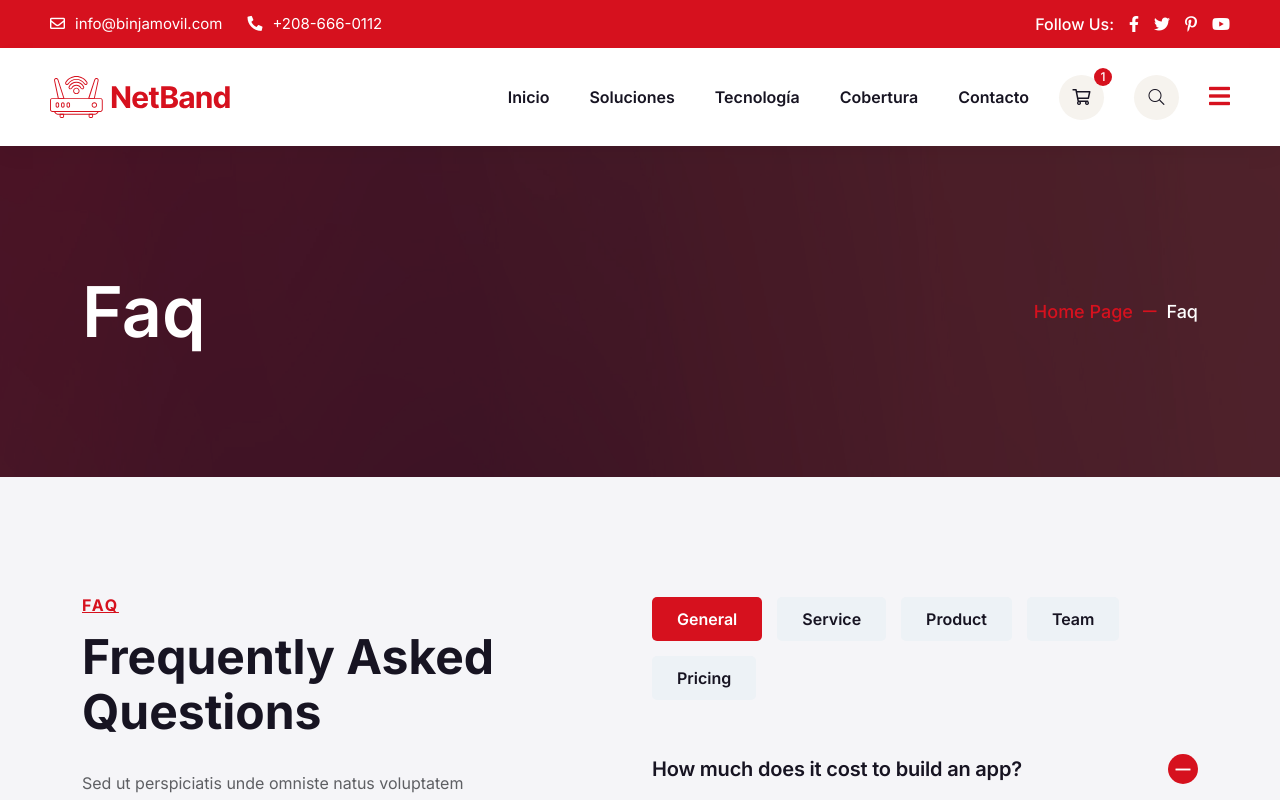
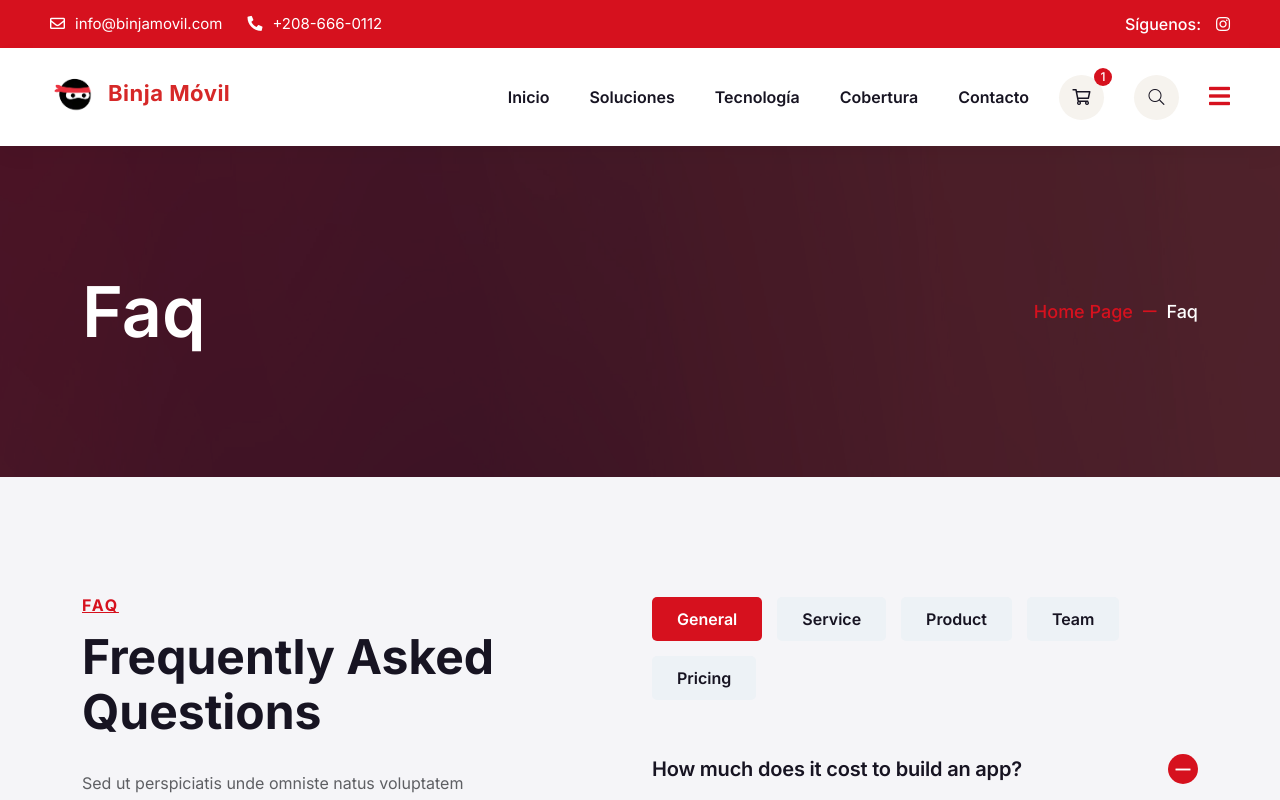
Before and after one commit to desarrolloweb-hub/binja-plantilla, a Next.js app: page /faq in a window 1280 px wide. Shown: the top 800 px of the page. Built offline with nearby package versions, Linux system fonts and the light colour scheme; a web font is replaced by a local one.

Commit message:
fix: datos correctos en el header

```diff
--- a/app/contact/page.js
+++ b/app/contact/page.js
@@ -31,8 +31,8 @@ const page = () => {
                         <div className="content">
                           <h5>Location</h5>
                           <p>
-                            55 Main street, 2nd block, <br />
-                            Melbourne, Australia
+                            3er Ave. 306, Col. Guerra, <br />
+                            Guadalupe, NL
                           </p>
                         </div>
                       </div>
--- a/app/layout.js
+++ b/app/layout.js
@@ -11,9 +11,9 @@ import "./globals.css";
 import Preloader from "@/layouts/Preloader";
 
 export const metadata = {
-  title: "NetBand - Internet Provider and Broadband TV React NextJS Template",
+  title: "Binja Móvil - Internet y Telefonía",
   description:
-    "Generated by netBand - Internet Provider and Broadband TV React NextJS Template",
+    "Binja Móvil — Soluciones de internet y telefonía para hogares y negocios.",
 };
 
 export default function RootLayout({ children }) {
--- a/layouts/Footer.js
+++ b/layouts/Footer.js
@@ -67,7 +67,7 @@ const Footer1 = () => {
               <div className="single-footer-widget">
                 <div className="widget-head">
                   <Link href="/">
-                    <img src="assets/img/logo/footer-logo.svg" alt="logo-img" />
+                    <img src="assets/img/logo/binja-movil.webp" alt="Binja Móvil" style={{height: "60px", width: "auto"}} />
                   </Link>
                 </div>
                 <div className="footer-content">
@@ -242,7 +242,7 @@ const Footer2 = () => {
               <div className="single-footer-widget">
                 <div className="widget-head">
                   <Link href="/">
-                    <img src="assets/img/logo/footer-logo.svg" alt="logo-img" />
+                    <img src="assets/img/logo/binja-movil.webp" alt="Binja Móvil" style={{height: "60px", width: "auto"}} />
                   </Link>
                 </div>
                 <div className="footer-content">
@@ -411,7 +411,7 @@ const Footer3 = () => {
         <div className="footer-top">
           <div className="footer-logo wow fadeInUp" data-wow-delay=".3s">
             <Link href="/">
-              <img src="assets/img/logo/footer-logo-2.svg" alt="img" />
+              <img src="assets/img/logo/binja-movil.webp" alt="Binja Móvil" style={{height: "60px", width: "auto"}} />
             </Link>
           </div>
           <ul className="wow fadeInUp" data-wow-delay=".5s">
@@ -513,7 +513,7 @@ const Footer3 = () => {
                   <h5>Locations:</h5>
                 </div>
                 <div className="footer-address-text">
-                  <p>55 Main Street, 2nd block Malborne, Australia</p>
+                  <p>3er Ave. 306, Col. Guerra, Guadalupe NL</p>
                   <h5>Contact</h5>
                   <a href="mailto:info@binjamovil.com" className="link-mail">
                     info@binjamovil.com
--- a/layouts/Header.js
+++ b/layouts/Header.js
@@ -75,22 +75,13 @@ const Header1 = ({ openSidebar, single, menus }) => {
               </li>
               <li>
                 <i className="fas fa-map-marker-alt" />
-                55 Main Street, 2nd block, Malborne ,Australia
+                3er Ave. 306, Col. Guerra, Guadalupe NL
               </li>
             </ul>
             <div className="top-right">
               <div className="social-icon d-flex align-items-center">
-                <a href="#">
-                  <i className="fab fa-facebook-f" />
-                </a>
-                <a href="#">
-                  <i className="fab fa-twitter" />
-                </a>
-                <a href="#">
-                  <i className="fab fa-vimeo-v" />
-                </a>
-                <a href="#">
-                  <i className="fab fa-pinterest-p" />
+                <a href="https://instagram.com/binjamovil" target="_blank" rel="noopener noreferrer">
+                  <i className="fab fa-instagram" />
                 </a>
               </div>
               <ul className="header-menu">
@@ -116,7 +107,7 @@ const Header1 = ({ openSidebar, single, menus }) => {
                 <div className="header-left">
                   <div className="logo">
                     <Link href="/" className="header-logo">
-                      <img src="assets/img/logo/logo.svg" alt="logo-img" />
+                      <span style={{display: "inline-flex", alignItems: "center", gap: "10px"}}><img src="assets/img/logo/binja-movil.webp" alt="Binja Móvil" style={{height: "50px", width: "auto"}} /><span style={{fontWeight: 700, fontSize: "22px", color: "#d62828", letterSpacing: "0.5px"}}>Binja Móvil</span></span>
                     </Link>
                   </div>
                   <div className="mean__menu-wrapper">
@@ -182,18 +173,9 @@ const Header2 = ({ openSidebar, single, menus }) => {
             </ul>
             <div className="top-right">
               <div className="social-icon d-flex align-items-center">
-                <span>Follow Us:</span>
-                <a href="#">
-                  <i className="fab fa-facebook-f" />
-                </a>
-                <a href="#">
-                  <i className="fab fa-twitter" />
-                </a>
-                <a href="#">
-                  <i className="fab fa-pinterest-p" />
-                </a>
-                <a href="#">
-                  <i className="fab fa-youtube" />
+                <span>Síguenos:</span>
+                <a href="https://instagram.com/binjamovil" target="_blank" rel="noopener noreferrer">
+                  <i className="fab fa-instagram" />
                 </a>
               </div>
             </div>
@@ -207,7 +189,7 @@ const Header2 = ({ openSidebar, single, menus }) => {
               <div className="header-left">
                 <div className="logo">
                   <Link href="/" className="header-logo">
-                    <img src="assets/img/logo/logo.svg" alt="logo-img" />
+                    <span style={{display: "inline-flex", alignItems: "center", gap: "10px"}}><img src="assets/img/logo/binja-movil.webp" alt="Binja Móvil" style={{height: "50px", width: "auto"}} /><span style={{fontWeight: 700, fontSize: "22px", color: "#d62828", letterSpacing: "0.5px"}}>Binja Móvil</span></span>
                   </Link>
                 </div>
               </div>
@@ -321,17 +303,8 @@ const Header3 = ({ openSidebar, single, menus }) => {
                 />
               </div>
               <div className="social-icon d-flex align-items-center">
-                <a href="#">
-                  <i className="fab fa-facebook-f" />
-                </a>
-                <a href="#">
-                  <i className="fab fa-twitter" />
-                </a>
-                <a href="#">
-                  <i className="fab fa-vimeo-v" />
-                </a>
-                <a href="#">
-                  <i className="fab fa-pinterest-p" />
+                <a href="https://instagram.com/binjamovil" target="_blank" rel="noopener noreferrer">
+                  <i className="fab fa-instagram" />
                 </a>
               </div>
             </div>
@@ -346,7 +319,7 @@ const Header3 = ({ openSidebar, single, menus }) => {
               <div className="header-main">
                 <div className="logo">
                   <Link href="/" className="header-logo">
-                    <img src="assets/img/logo/logo-2.svg" alt="logo-img" />
+                    <span style={{display: "inline-flex", alignItems: "center", gap: "10px"}}><img src="assets/img/logo/binja-movil.webp" alt="Binja Móvil" style={{height: "50px", width: "auto"}} /><span style={{fontWeight: 700, fontSize: "22px", color: "#d62828", letterSpacing: "0.5px"}}>Binja Móvil</span></span>
                   </Link>
                 </div>
                 <div className="header-left">
@@ -396,10 +369,10 @@ const Header4 = ({ openSidebar, single, menus }) => {
             <div className="header-left">
               <div className="logo">
                 <Link href="/" className="header-logo">
-                  <img src="assets/img/logo/logo.svg" alt="logo-img" />
+                  <span style={{display: "inline-flex", alignItems: "center", gap: "10px"}}><img src="assets/img/logo/binja-movil.webp" alt="Binja Móvil" style={{height: "50px", width: "auto"}} /><span style={{fontWeight: 700, fontSize: "22px", color: "#d62828", letterSpacing: "0.5px"}}>Binja Móvil</span></span>
                 </Link>
                 <Link href="/" className="header-logo-2">
-                  <img src="assets/img/logo/white-logo.svg" alt="logo-img" />
+                  <span style={{display: "inline-flex", alignItems: "center", gap: "10px"}}><img src="assets/img/logo/binja-movil.webp" alt="Binja Móvil" style={{height: "50px", width: "auto"}} /><span style={{fontWeight: 700, fontSize: "22px", color: "#d62828", letterSpacing: "0.5px"}}>Binja Móvil</span></span>
                 </Link>
               </div>
             </div>
--- a/layouts/Offcanvas.js
+++ b/layouts/Offcanvas.js
@@ -11,7 +11,7 @@ const Offcanvas = ({ closeSidebar, sidebar, single }) => {
               <div className="offcanvas__top mb-5 d-flex justify-content-between align-items-center">
                 <div className="offcanvas__logo">
                   <Link href="/">
-                    <img src="assets/img/logo/logo.svg" alt="logo-img" />
+                    <span style={{display: "inline-flex", alignItems: "center", gap: "10px"}}><img src="assets/img/logo/binja-movil.webp" alt="Binja Móvil" style={{height: "50px", width: "auto"}} /><span style={{fontWeight: 700, fontSize: "22px", color: "#d62828", letterSpacing: "0.5px"}}>Binja Móvil</span></span>
                   </Link>
                 </div>
                 <div className="offcanvas__close">
@@ -38,7 +38,7 @@ const Offcanvas = ({ closeSidebar, sidebar, single }) => {
                     </div>
                     <div className="offcanvas__contact-text">
                       <a target="_blank" href="#">
-                        Main Street, Melbourne, Australia
+                        3er Ave. 306, Col. Guerra, Guadalupe NL
                       </a>
                     </div>
                   </li>
```
Also changed, not shown: public/assets/img/logo/binja-movil.webp (added).
